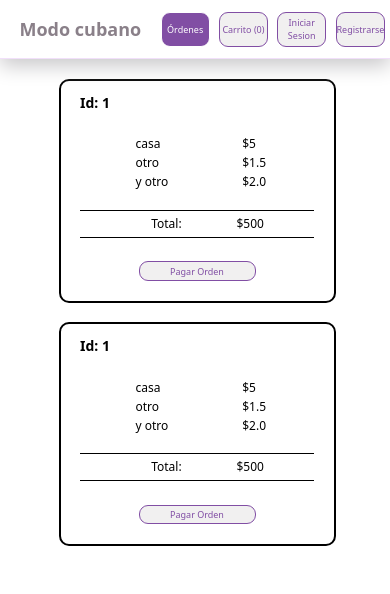
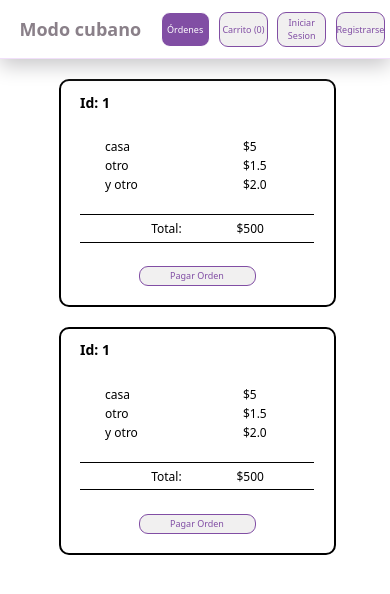
Before and after one commit to frankperez-github/modo-cubano, a Next.js app: page / in a window 390 px wide. Both pictures are taken after a click on the button "Órdenes". Shown: the top 594 px of the page. Built offline with nearby package versions, Linux system fonts and the light colour scheme.

Commit message:
mobile version

```diff
--- a/src/styles/globals.css
+++ b/src/styles/globals.css
@@ -295,6 +295,14 @@ td
     margin: 6% 10%;
     width: 65%;
   }
+  .orderInfo
+  {
+    margin-left: 0;
+    width: 90%;
+  }
+  .orderProducts{
+    width: 80%;
+  }
   form{
     width: 65%;
     padding: 40% 17.5%;
```
